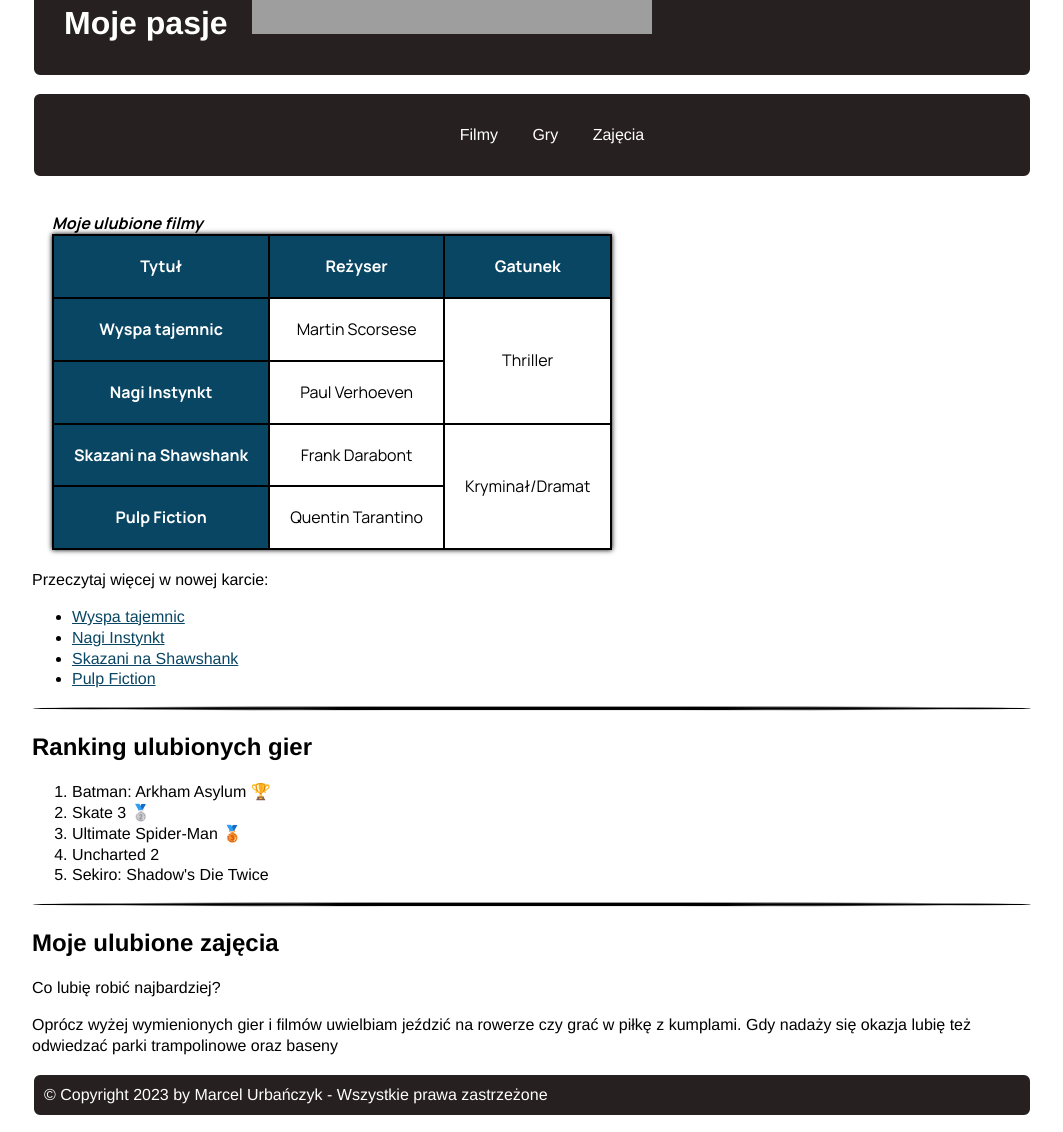
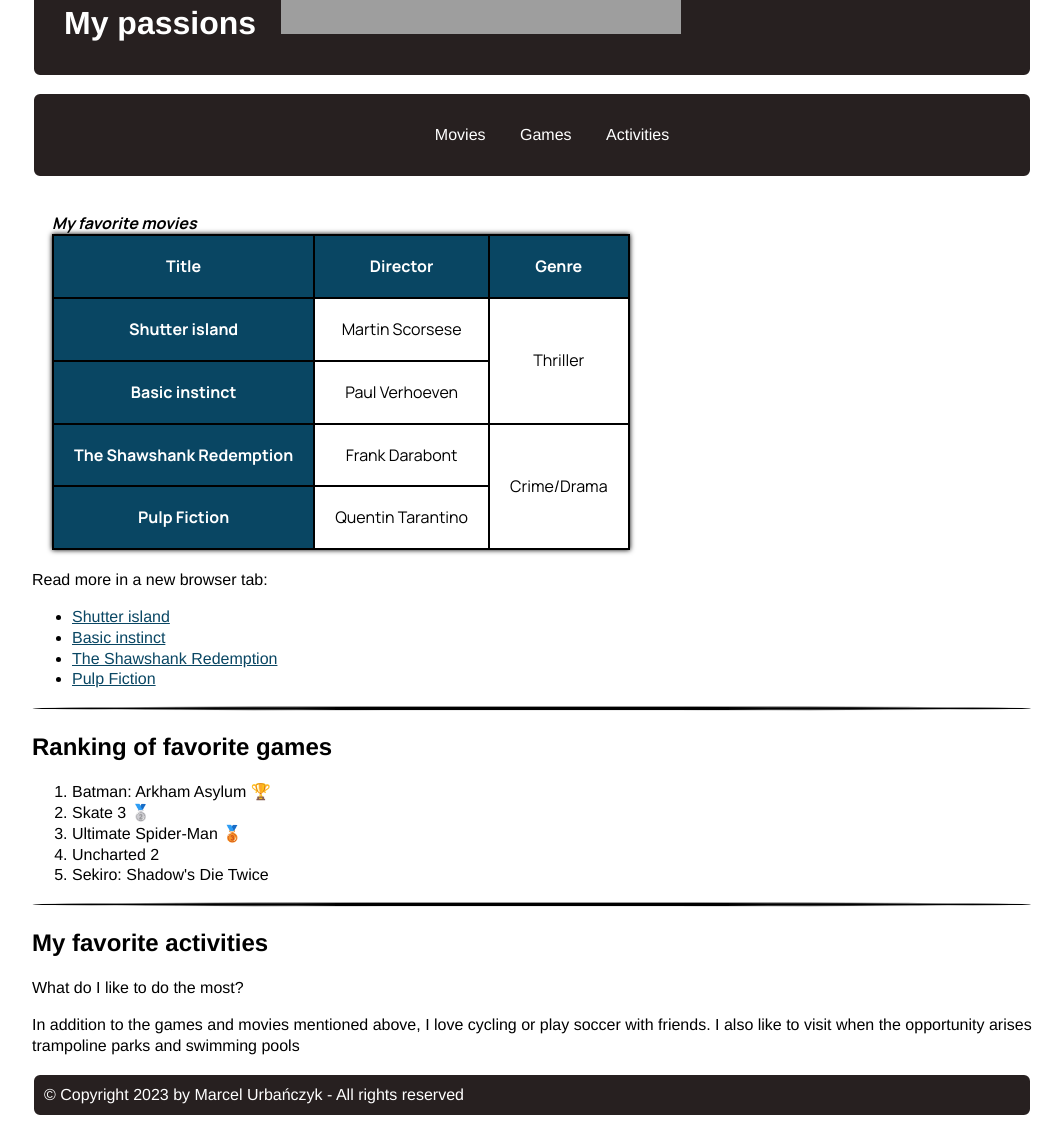
Before and after one commit to MarcelUrbanczyk/Homepage, a plain HTML site: page index.html in a window 1280 px wide. Shown: the part 293-1425 px from the top of the page, without its empty margins (108-1171 px from the left). Drawn offline with nearby package versions, Linux system fonts and the light colour scheme; grey boxes are pictures that could not be loaded.

Commit message:
Initial commit

```diff
--- a/css.css
+++ /dev/null
@@ -1,140 +0,0 @@
-html {
-  box-sizing: border-box;
-}
-
-*,
-::after,
-::before {
-  box-sizing: inherit;
-}
-
-body {
-  font-family: Helvetica, sans-serif;
-  max-width: 1000px;
-  margin: auto;
-  line-height: 1.3;
-}
-
-.dark {
-  background-color: white;
-  color: black;
-}
-
-.header {
-  border: 2px solid white;
-  border-radius: 8px;
-  text-align: left;
-  margin: 15px 0px;
-  padding: 10px;
-  color: white;
-  background: #272020;
-}
-
-.header__h1 {
-  margin: 20px;
-  display: inline-block;
-}
-
-.header__button {
-  border: none;
-  background: none;
-  margin-left: 40px;
-  display: inline-block;
-  cursor: pointer;
-  margin: 0;
-  padding: 0;
-}
-
-.nav {
-  border: 2px solid white;
-  border-radius: 8px;
-  text-align: center;
-  margin: 15px 0px;
-  color: white;
-  background: #272020;
-}
-
-.nav__li {
-  display: inline-block;
-  list-style: none;
-  color: white;
-  margin: 15px;
-  cursor: pointer;
-}
-
-.nav__a {
-  color: white;
-  text-decoration: none;
-}
-
-.sectionMovies__table {
-  font-family: "Manrope", sans-serif;
-  margin: 20px;
-  border-collapse: collapse;
-  box-shadow: 0px 0px 5px 0px black;
-}
-
-.sectionMovies__tableCell {
-  background: white;
-  text-align: center;
-  color: black;
-  border: 2px solid black;
-  padding: 20px;
-}
-
-.sectionMovies__tableHeader {
-  font-weight: 700;
-  color: white;
-  background: #094663;
-}
-
-.sectionMovies__caption {
-  caption-side: top;
-  font-style: italic;
-  text-align: left;
-  font-weight: 700;
-}
-
-.sectionMovies__a {
-  font-family: Helvetica, sans-serif;
-}
-
-.sectionMovies__a:link,
-.sectionMovies__a:visited {
-  color: #094663;
-}
-
-.footer {
-  border: 2px solid white;
-  border-radius: 8px;
-  margin: 15px 0px;
-  padding: 10px;
-  color: white;
-  background: #272020;
-}
-
-.sectionMovies__tableContainer--overflow {
-  overflow-x: auto;
-}
-
-.body--dark {
-  background: #272020;
-  color: white;
-}
-
-.themeSwitch--opacityDark {
-  opacity: 0.3;
-}
-
-.main__separator--lightTheme {
-  background: black;
-}
-
-.main__separator--darkTheme {
-  background: white;
-}
-
-.main__separator {
-  border-radius: 50%;
-  height: 3px;
-}
--- /dev/null
+++ b/css/footer.css
@@ -0,0 +1,8 @@
+.footer {
+    background: #272020;
+    border: 2px solid white;
+    border-radius: 8px;
+    color: white;
+    margin: 15px 0px;
+    padding: 10px;
+  }
--- /dev/null
+++ b/css/header.css
@@ -0,0 +1,25 @@
+.header {
+    background: #272020;
+    border: 2px solid white;
+    border-radius: 8px;
+    color: white;
+    margin: 15px 0px;
+    padding: 10px;
+    text-align: left;
+
+  }
+
+  .header__h1 {
+    display: inline-block;
+    margin: 20px;
+  }
+
+  .header__button {
+    background: none;
+    border: none;
+    cursor: pointer;
+    display: inline-block;
+    margin-left: 40px;
+    margin: 0;
+    padding: 0;
+  }
--- /dev/null
+++ b/css/navigation.css
@@ -0,0 +1,21 @@
+.nav {
+    background: #272020;
+    border: 2px solid white;
+    border-radius: 8px;
+    color: white;
+    margin: 15px 0px;
+    text-align: center;
+  }
+
+  .nav__li {
+    color: white;
+    cursor: pointer;
+    display: inline-block;
+    list-style: none;
+    margin: 15px;
+  }
+
+  .nav__a {
+    color: white;
+    text-decoration: none;
+  }
--- /dev/null
+++ b/css/sections.css
@@ -0,0 +1,22 @@
+
+.main__separator--lightTheme {
+    background: black;
+  }
+
+  .main__separator--darkTheme {
+    background: white;
+  }
+
+  .main__separator {
+    border-radius: 50%;
+    height: 3px;
+  }
+
+  .sectionMovies__a {
+    font-family: Helvetica, sans-serif;
+  }
+
+  .sectionMovies__a:link,
+  .sectionMovies__a:visited {
+    color: #094663;
+  }
--- /dev/null
+++ b/css/style.css
@@ -0,0 +1,30 @@
+html {
+    box-sizing: border-box;
+  }
+
+  *,
+  ::after,
+  ::before {
+    box-sizing: inherit;
+  }
+
+  body {
+    font-family: Helvetica, sans-serif;
+    line-height: 1.3;
+    max-width: 1000px;
+    margin: auto;
+  }
+
+  .dark {
+    background-color: white;
+    color: black;
+  }
+
+  .body--dark {
+    background: #272020;
+    color: white;
+  }
+
+  .themeSwitch--opacityDark {
+    opacity: 0.3;
+  }
--- /dev/null
+++ b/css/table.css
@@ -0,0 +1,31 @@
+.sectionMovies__tableContainer--overflow {
+    overflow-x: auto;
+  }
+
+  .sectionMovies__table {
+    border-collapse: collapse;
+    box-shadow: 0px 0px 5px 0px black;
+    font-family: "Manrope", sans-serif;
+    margin: 20px;
+  }
+
+  .sectionMovies__tableCell {
+    background: white;
+    border: 2px solid black;
+    color: black;
+    padding: 20px;
+    text-align: center;
+  }
+
+  .sectionMovies__tableHeader {
+    background: #094663;
+    color: white;
+    font-weight: 700;
+  }
+
+  .sectionMovies__caption {
+    caption-side: top;
+    font-style: italic;
+    font-weight: 700;
+    text-align: left;
+  }
--- a/html.html
+++ b/index.html
@@ -12,16 +12,21 @@
       integrity="sha512-oHDEc8Xed4hiW6CxD7qjbnI+B07vDdX7hEPTvn9pSZO1bcRqHp8mj9pyr+8RVC2GmtEfI2Bi9Ke9Ass0as+zpg=="
       crossorigin="anonymous"
       referrerpolicy="no-referrer"/>
-    <link rel="stylesheet" href="css.css" />
-    <script defer src="js.js"></script>
+    <link rel="stylesheet" href="css/footer.css" />
+    <link rel="stylesheet" href="css/header.css" />
+    <link rel="stylesheet" href="css/navigation.css" />
+    <link rel="stylesheet" href="css/sections.css" />
+    <link rel="stylesheet" href="css/style.css" />
+    <link rel="stylesheet" href="css/table.css" />
+    <script defer src="script.js"></script>
     <meta charset="UTF-8" />
     <meta http-equiv="X-UA-Compatible" content="IE=edge" />
     <meta name="viewport" content="width=device-width, initial-scale=1.0" />
-    <title>Moje pasje</title>
+    <title>My passions</title>
   </head>
   <body id="body">
     <header class="header">
-      <h1 class="header__h1">Moje pasje</h1>
+      <h1 class="header__h1">My passions</h1>
       <button id="themeSwitch" class="header__button">
         <img src="https://i.postimg.cc/JhBLnkwZ/moonicon.png" alt="" />
       </button>
@@ -29,10 +34,10 @@
 
     <nav class="nav" id="navigation">
       <ul>
-        <li class="nav__li"><a class="nav__a" href="#movies">Filmy</a></li>
-        <li class="nav__li"><a class="nav__a" href="#games">Gry</a></li>
+        <li class="nav__li"><a class="nav__a" href="#movies">Movies</a></li>
+        <li class="nav__li"><a class="nav__a" href="#games">Games</a></li>
         <li class="nav__li">
-          <a class="nav__a" href="#activities">Zajęcia</a>
+          <a class="nav__a" href="#activities">Activities</a>
         </li>
       </ul>
     </nav>
@@ -42,28 +47,28 @@
         <div class="sectionMovies__tableContainer--overflow">
           <table class="sectionMovies__table">
             <caption class="sectionMovies__caption">
-              Moje ulubione filmy
+              My favorite movies
             </caption>
 
             <tr>
               <th class="sectionMovies__tableCell sectionMovies__tableHeader"
                 scope="col">
-                Tytuł
+                Title
               </th>
               <th class="sectionMovies__tableCell sectionMovies__tableHeader"
                 scope="col">
-                Reżyser
+                Director
               </th>
               <th class="sectionMovies__tableCell sectionMovies__tableHeader"
                 scope="col">
-                Gatunek
+                Genre
               </th>
             </tr>
 
             <tr>
               <th class="sectionMovies__tableCell sectionMovies__tableHeader"
                 scope="row">
-                Wyspa tajemnic
+                Shutter island
               </th>
               <td class="sectionMovies__tableCell">Martin Scorsese</td>
               <td class="sectionMovies__tableCell" rowspan="2">Thriller</td>
@@ -72,7 +77,7 @@
             <tr>
               <th class="sectionMovies__tableCell sectionMovies__tableHeader"
                 scope="row">
-                Nagi Instynkt
+                Basic instinct
               </th>
               <td class="sectionMovies__tableCell">Paul Verhoeven</td>
             </tr>
@@ -80,11 +85,11 @@
             <tr>
               <th class="sectionMovies__tableCell sectionMovies__tableHeader"
                 scope="row">
-                Skazani na Shawshank
+                The Shawshank Redemption
               </th>
               <td class="sectionMovies__tableCell">Frank Darabont</td>
               <td class="sectionMovies__tableCell" rowspan="2">
-                Kryminał/Dramat
+                Crime/Drama
               </td>
             </tr>
 
@@ -97,22 +102,22 @@
             </tr>
           </table>
         </div>
-        Przeczytaj więcej w nowej karcie:
+        Read more in a new browser tab:
         <ul>
           <li>
             <a class="sectionMovies__a"
               href="https://pl.wikipedia.org/wiki/Wyspa_tajemnic_(film)"
-              target="_blank">Wyspa tajemnic</a>
+              target="_blank">Shutter island</a>
           </li>
           <li>
             <a class="sectionMovies__a"
               href="https://pl.wikipedia.org/wiki/Nagi_instynkt"
-              target="_blank">Nagi Instynkt</a>
+              target="_blank">Basic instinct</a>
           </li>
           <li>
             <a class="sectionMovies__a"
               href="https://pl.wikipedia.org/wiki/Skazani_na_Shawshank_(film)"
-              target="_blank">Skazani na Shawshank</a>
+              target="_blank">The Shawshank Redemption</a>
           </li>
           <li>
             <a class="sectionMovies__a"
@@ -125,7 +130,7 @@
       <hr class="main__separator main__separator--lightTheme"></hr>
 
       <section id="games">
-        <header><h2>Ranking ulubionych gier</h2></header>
+        <header><h2>Ranking of favorite games</h2></header>
         <ol>
           <li>Batman: Arkham Asylum 🏆</li>
           <li>Skate 3 🥈</li>
@@ -138,18 +143,18 @@
       <hr class="main__separator main__separator--lightTheme"></hr>
 
       <section id="activities">
-        <h2>Moje ulubione zajęcia</h2>
-        <p>Co lubię robić najbardziej?</p>
+        <h2>My favorite activities</h2>
+        <p>What do I like to do the most?</p>
         <p>
-          Oprócz wyżej wymienionych gier i filmów uwielbiam jeździć na rowerze
-          czy grać w piłkę z kumplami. Gdy nadaży się okazja lubię też odwiedzać
-          parki trampolinowe oraz baseny
+          In addition to the games and movies mentioned above, I love cycling
+          or play soccer with friends. I also like to visit when the opportunity arises
+          trampoline parks and swimming pools
         </p>
       </section>
     </main>
 
     <footer class="footer">
-      © Copyright 2023 by Marcel Urbańczyk - Wszystkie prawa zastrzeżone
+      © Copyright 2023 by Marcel Urbańczyk - All rights reserved
     </footer>
   </body>
 </html>
```
Also changed, not shown: images/moonicon.png (renamed from moonicon.png), script.js (renamed from js.js).
